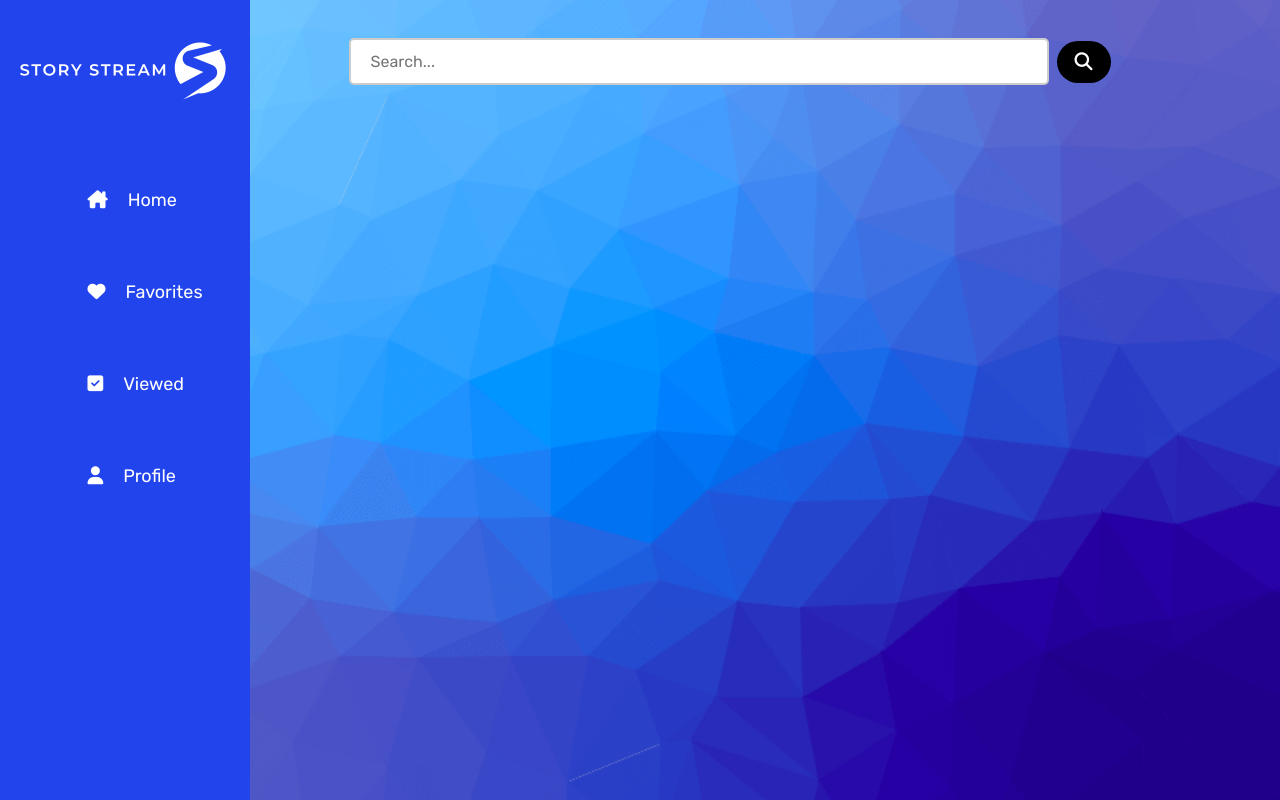
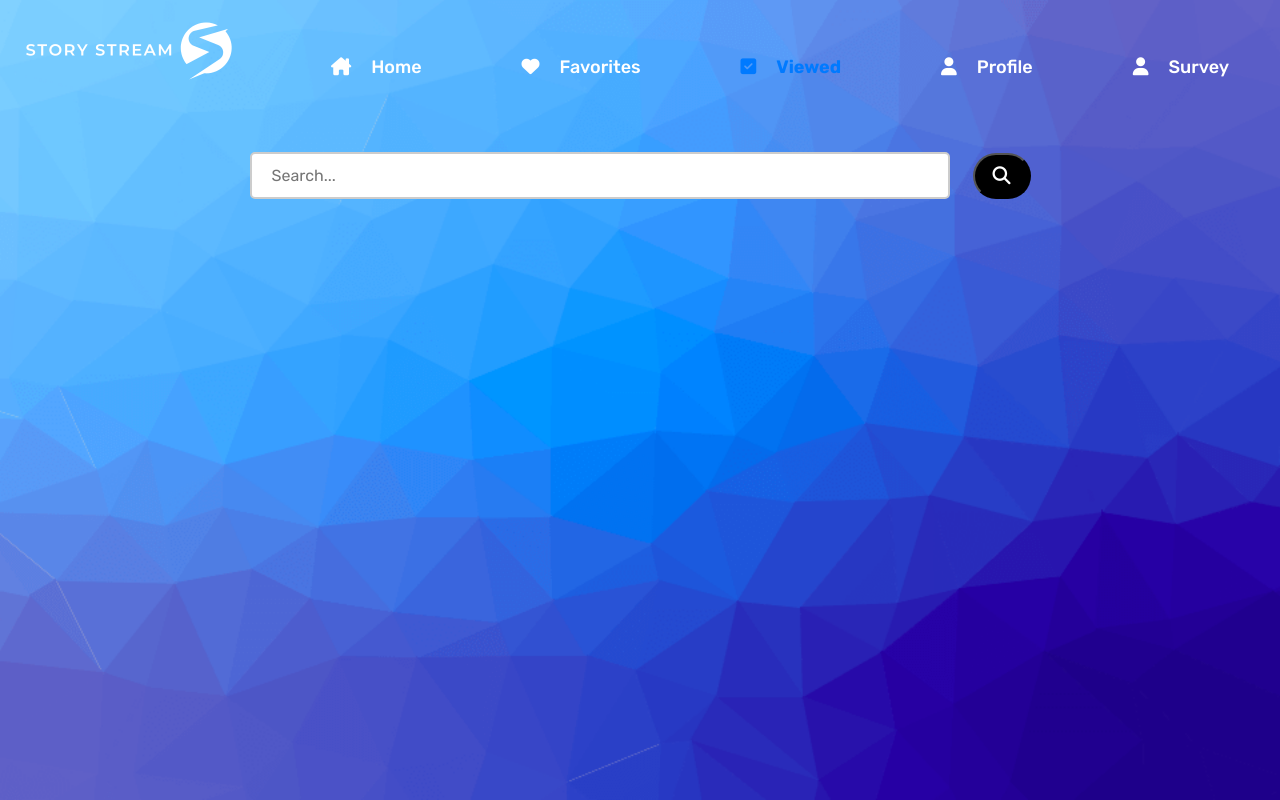
Before and after one commit to Kesterholtem21/StoryStream, a Python web app: template templates/viewedPage.html in a window 1280 px wide; the page is wider, and only the part inside the window is pictured. Run offline with Jinja, Linux system fonts and the light colour scheme; the template is opened without the code that fills it, so the values that code supplies are empty; some libraries are stand-ins or nearby versions.

Commit message:
Fixed/Cleaned up UI

```diff
--- a/static/styles.css
+++ b/static/styles.css
@@ -87,31 +89,159 @@ input[type=submit]:hover {
     color: white;
 }
 
-.NavigationHeader{
+/* Navigation Header */
+.NavigationHeader {
     width: 100%;
-    height: 100vh;
-    background-color: blue;
+    height: 60px;
+    /* Adjust the height */
+    background-color: #f8f8f8;
+    /* Light gray background similar to Apple's navbar */
+    display: flex;
+    align-items: center;
+    justify-content: space-between;
+    /* Space between the logo and navigation items */
+    padding: 0 20px;
+    /* Horizontal padding */
+    position: fixed;
+    /* Fixes navbar at the top */
+    top: 0;
+    left: 0;
+    z-index: 1000;
+    box-shadow: 0 2px 4px rgba(0, 0, 0, 0.1);
+    /* Light shadow for depth */
+    border-bottom: 1px solid #e0e0e0;
+    /* Subtle bottom border */
+    box-sizing: border-box;
+    /* Prevents padding from affecting width */
 }
 
-.Navigation {
-    background-color: rgb(34, 68, 237);
-    width: 250px;
-    height: 100%;
+/* Navigation Header */
+.NavigationHeader {
+    width: 100%;
+    height: 60px;
+    /* Adjust the height */
+    background-color: rgba(255, 255, 255, 0.9);
+    /* Slightly transparent background */
+    display: flex;
+    align-items: center;
+    justify-content: space-between;
+    /* Space between the logo and navigation items */
+    padding: 0 20px;
+    /* Horizontal padding */
     position: fixed;
+    /* Fixes navbar at the top */
     top: 0;
     left: 0;
-    padding: 20px;
+    z-index: 1000;
+    box-shadow: 0 2px 4px rgba(0, 0, 0, 0.1);
+    /* Light shadow for depth */
+    border-bottom: 1px solid #e0e0e0;
+    /* Subtle bottom border */
+    box-sizing: border-box;
+    /* Prevents padding from affecting width */
+}
+
+/* Logo Styling */
+.NavigationHeader .logo {
     display: flex;
-    flex-direction: column;
+    align-items: center;
+    justify-content: center;
+    /* Center the logo horizontally */
+    margin: 0;
+    /* Remove bottom margin */
+}
+
+.NavigationHeader .logoImg {
+    height: 40px;
+    /* Adjust the logo size */
+}
+
+/* Navigation Items */
+.Navigation {
+    display: flex;
+    /* Align items in a row */
+    justify-content: center;
+    /* Center all nav items horizontally */
+    align-items: center;
+    /* Vertically center the navigation items */
+    gap: 20px;
+    /* Space between navigation items */
+}
+
+/* Navigation Links Styling */
+.pageLinks {
+    display: flex;
+    /* Make the list a horizontal row */
+    list-style: none;
+    /* Remove bullets from list items */
+    padding: 0;
+    margin: 0;
+}
+
+.pageLinks li {
+    margin-right: 30px;
+    /* Space between navigation items */
+}
+
+.pageLinks li a {
+    text-decoration: none;
+    /* Remove underlines */
+    color: #000;
+    /* Black text for links */
+    font-weight: 500;
+    /* Slightly bold font */
+    font-size: 16px;
+    display: flex;
     align-items: center;
 }
 
-.logo {
-    margin-bottom: 50px;
+.pageLinks li a:hover {
+    color: #007aff;
+    /* Apple blue hover effect */
 }
 
-.logoImg {
+/* Icon and Text */
+.pageLinks li a i {
+    margin-right: 8px;
+    /* Space between icon and text */
+}
+
+/* Active Link */
+.pageLinks li.active a {
+    font-weight: bold;
+    /* Bold text for active item */
+    color: #007aff;
+    /* Active link color */
+}
+
+/* Search Bar Styling */
+.searchBar {
+    display: flex;
+    align-items: center;
+    justify-content: center;
+    /* Center the search bar horizontally */
+    border-radius: 8px;
+    background-color: #fff;
+    padding: 5px 15px;
+    border: 1px solid #e0e0e0;
+}
+
+.searchBar input {
+    border: none;
+    outline: none;
+    padding: 5px;
+    font-size: 16px;
     width: 200px;
+    /* Adjust width of the search bar */
+}
+
+.searchBar button {
+    background-color: #007aff;
+    color: white;
+    border: none;
+    padding: 5px 10px;
+    border-radius: 4px;
+    cursor: pointer;
 }
 
 .pageLinks {
@@ -148,15 +278,17 @@ input[type=submit]:hover {
     font-size: large;
     margin: 0;
 }
+
 .search-container {
     display: flex;
     justify-content: center;
     align-items: center;
     gap: 8px;
-    margin-top: 20px;
+    /* margin-top: 0.5%; */
     width: 100%;
     padding: 10px;
-    margin-left: 7%; /* Moves the search container to the right */
+    /* margin-left: 5%; */
+    /* Moves the search container to the right */
 }
 
 .search-bar {
@@ -177,8 +310,9 @@ input[type=submit]:hover {
     background-color: black;
     color: white;
     padding: 12px 18px;
-    border: none;
-    border-radius: 30px; /* Matches the rounded style of the search bar */
+    border-radius: 30px;
+    /* Matches the rounded style of the search bar */
+    margin-left: 15px;
     cursor: pointer;
     transition: background-color 0.3s ease;
 }
--- a/templates/viewedPage.html
+++ b/templates/viewedPage.html
@@ -1,5 +1,6 @@
 <!DOCTYPE html>
 <html lang="en">
+
 <head>
     <meta charset="UTF-8">
     <meta name="viewport" content="width=device-width, initial-scale=1.0">
@@ -9,6 +10,7 @@
     <script type="module" src="../static/favoritesHandler.js"></script>
     <title>Viewed</title>
 </head>
+
 <body>
     <div class="Navigation">
         <div class="logo">
@@ -16,12 +18,25 @@
         </div>
         <div>
             <ul class="pageLinks">
-                <li><a  href="/home/"><i class="fa-solid fa-house-chimney"></i><p>Home</p></a></li>
-                <li><a href="/favorites/"><i class="fa-solid fa-heart"></i><p>Favorites</p></a></li>
-                <li class="active"><a href="/viewed/"><i class="fa-solid fa-square-check"></i><p>Viewed</p></a></li>
-                <li><a href="/profile/"><i class="fa-solid fa-user"></i><p>Profile</p></a></li>
+                <li><a href="/home/"><i class="fa-solid fa-house-chimney"></i>
+                        <p>Home</p>
+                    </a></li>
+                <li><a href="/favorites/"><i class="fa-solid fa-heart"></i>
+                        <p>Favorites</p>
+                    </a></li>
+                <li class="active"><a href="/viewed/"><i class="fa-solid fa-square-check"></i>
+                        <p>Viewed</p>
+                    </a></li>
+                <li><a href="/profile/"><i class="fa-solid fa-user"></i>
+                        <p>Profile</p>
+                    </a></li>
+                <li><a href="/survey/"><i class="fa-solid fa-user"></i>
+                        <p>Survey</p>
+                    </a></li>
                 {% if user.isAdmin %}
-                    <li><a href="/admin/"><i class="fa-solid fa-lock"></i><p>Admin</p></a></li>
+                <li><a href="/admin/"><i class="fa-solid fa-lock"></i>
+                        <p>Admin</p>
+                    </a></li>
                 {% endif %}
             </ul>
         </div>
@@ -33,7 +48,7 @@
 
 
     {% if movie_results or book_results %}
-        <h2 class="results-heading">Search Results</h2>
+    <!-- <h2 class="results-heading">Search Results</h2> -->
 
     <div class="tabs">
         <button class="tab-button active" data-tab="movies">Movies</button>
@@ -45,7 +60,8 @@
         {% if movie_results %}
         {% for movie in movie_results %}
         <div class="item">
-                    <img class="movie-poster" src="https://image.tmdb.org/t/p/w500{{ movie.poster_path }}" alt="{{ movie.title }}">
+            <img class="movie-poster" src="https://image.tmdb.org/t/p/w500{{ movie.poster_path }}"
+                alt="{{ movie.title }}">
             <h3 class="item-title">{{ movie.title }}</h3>
             <i class="fa-solid fa-heart favorite-icon active favorited" data-id="{{ movie.id }}" data-type="movie"></i>
         </div>
@@ -73,4 +89,5 @@
 
     {% endif %}
 </body>
+
 </html>
```
Also changed, not shown: other parts of static/styles.css (+42 -22 lines), templates/favoritesPage.html (+42 -18 lines), templates/homePage.html (+42 -18 lines). Lines whose indentation alone changed are shown as unchanged.
